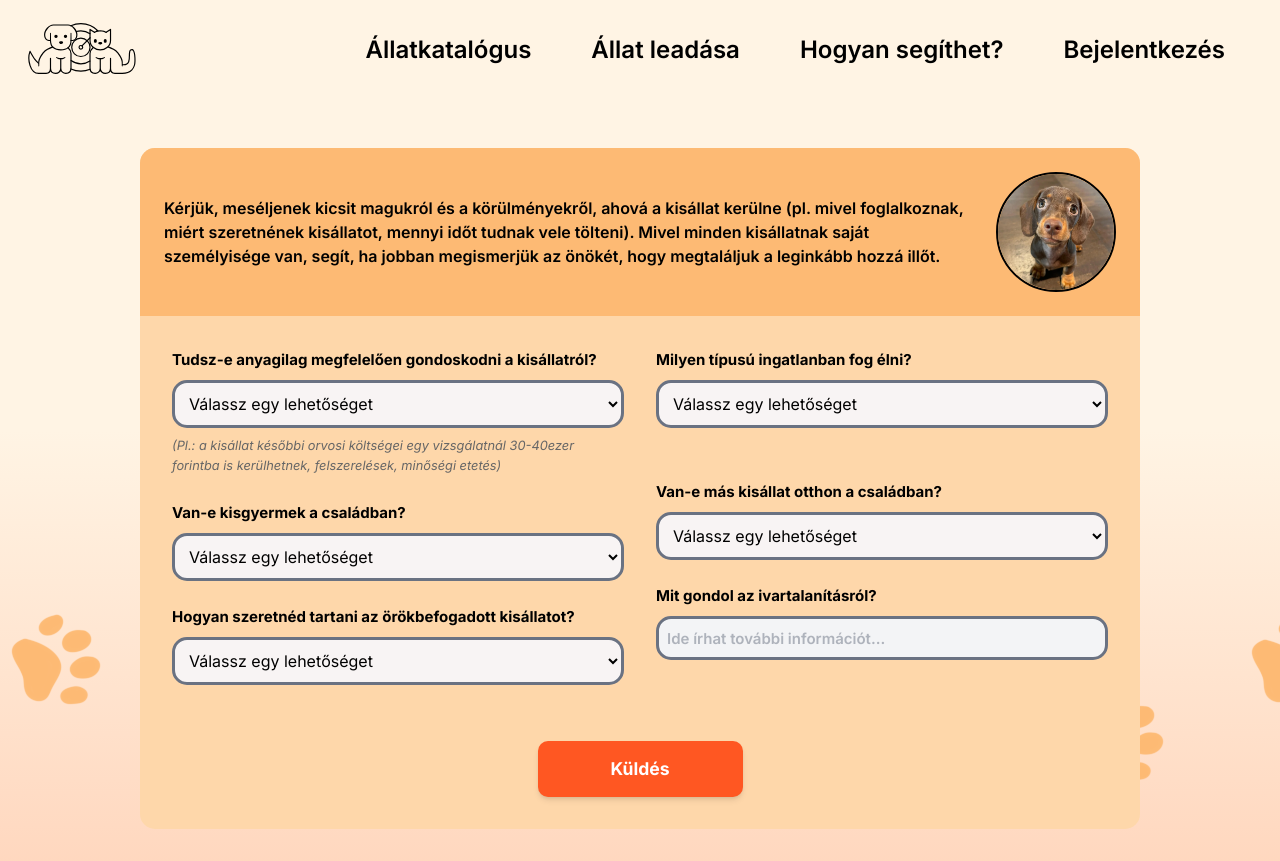
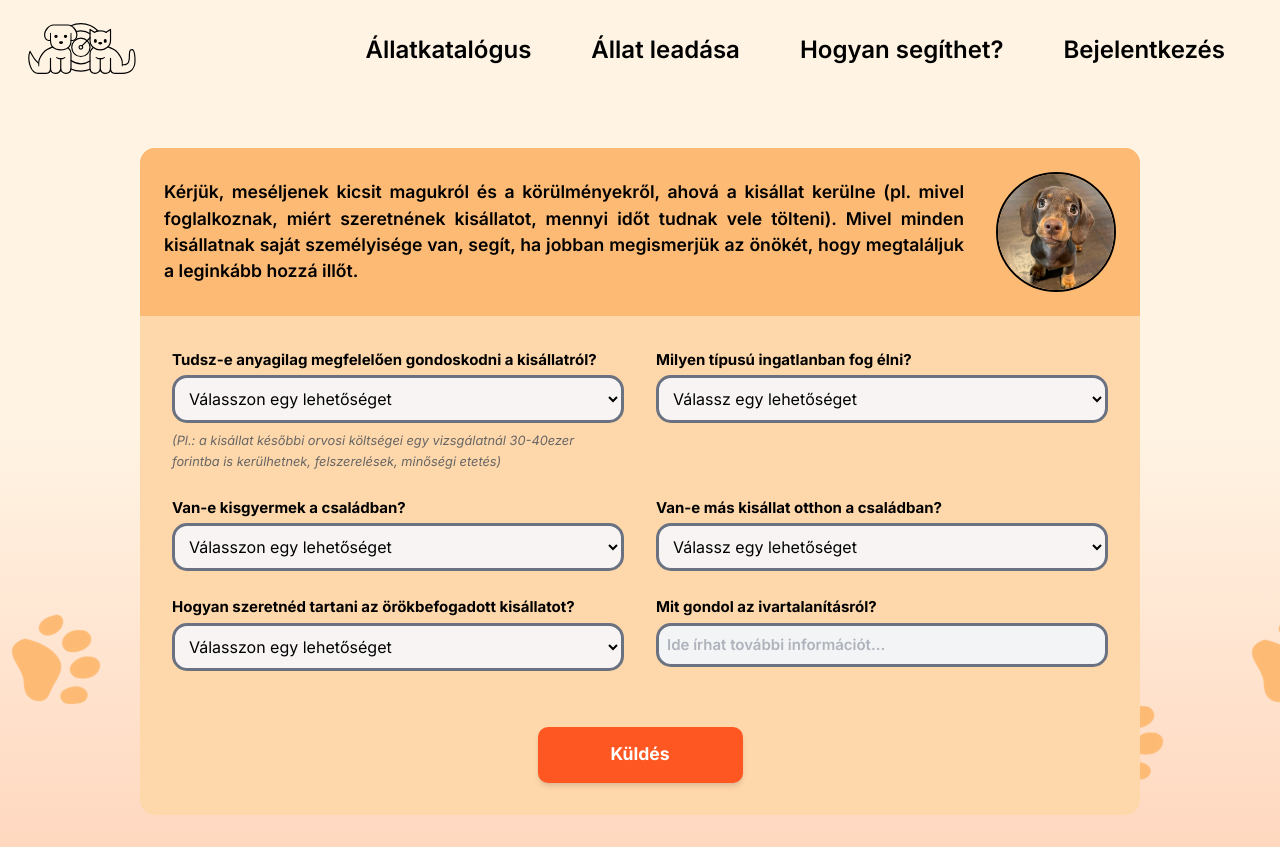
Before and after one commit to Szaszuge/menhely, a Vue app in the folder menhely/: page /petadoption in a window 1280 px wide. Built offline with nearby package versions, Linux system fonts and the light colour scheme.

Commit message:
SCRUM-70 Állat örökbefogadás design fix

```diff
--- a/menhely/src/views/PetAdoption.vue
+++ b/menhely/src/views/PetAdoption.vue
@@ -16,8 +16,8 @@ const textInput = ref('');
   <div class="form-container">
     <div class="form-title-container">
       <div class="title-content">
+        <img src="../assets/allatkep.png" alt="Állat kép" class="allatkep">
         <p>Kérjük, meséljenek kicsit magukról és a körülményekről, ahová a kisállat kerülne (pl. mivel foglalkoznak, miért szeretnének kisállatot, mennyi időt tudnak vele tölteni). Mivel minden kisállatnak saját személyisége van, segít, ha jobban megismerjük az önökét, hogy megtaláljuk a leginkább hozzá illőt.</p>
-        <img src="../assets/allatkep.png" alt="Állat kép" class="allatkep">
       </div>
     </div>
     <div class="form-content">
@@ -26,7 +26,7 @@ const textInput = ref('');
           <div class="input-group">
             <label for="select1">Tudsz-e anyagilag megfelelően gondoskodni a kisállatról?</label>
             <select id="select1" v-model="select1" class="custom-select">
-              <option value="" disabled selected>Válassz egy lehetőséget</option>
+              <option value="" disabled selected>Válasszon egy lehetőséget</option>
               <option value="option1">Igen</option>
               <option value="option2">Nem</option>
               <option value="option3">Jelenleg nem, de hamarosan képes leszek rá</option>
@@ -37,7 +37,7 @@ const textInput = ref('');
           <div class="input-group">
             <label for="select2">Van-e kisgyermek a családban?</label>
             <select id="select2" v-model="select2" class="custom-select">
-              <option value="" disabled selected>Válassz egy lehetőséget</option>
+              <option value="" disabled selected>Válasszon egy lehetőséget</option>
               <option value="option1">Igen</option>
               <option value="option2">Nem</option>
               <option value="option3">Várandós vagyok</option>
@@ -47,11 +47,10 @@ const textInput = ref('');
           <div class="input-group">
             <label for="select3">Hogyan szeretnéd tartani az örökbefogadott kisállatot?</label>
             <select id="select3" v-model="select3" class="custom-select">
-              <option value="" disabled selected>Válassz egy lehetőséget</option>
-              <option value="option1">Lehetőség 1</option>
-              <option value="option2">Lehetőség 2</option>
-              <option value="option3">Lehetőség 3</option>
-              <option value="option4">Lehetőség 4</option>
+              <option value="" disabled selected>Válasszon egy lehetőséget</option>
+              <option value="option1">Lakásban</option>
+              <option value="option2">Udvaron</option>
+              <option value="option3">Lakásban és udvaron egyaránt</option>
             </select>
           </div>
         </div>
@@ -61,20 +60,24 @@ const textInput = ref('');
             <label for="select4">Milyen típusú ingatlanban fog élni?</label>
             <select id="select4" v-model="select4" class="custom-select">
               <option value="" disabled selected>Válassz egy lehetőséget</option>
-              <option value="option1">Lehetőség 1</option>
-              <option value="option2">Lehetőség 2</option>
+              <option value="option1">Családi ház</option>
+              <option value="option5">Albérlet</option>
+              <option value="option3">Panel</option>
+              <option value="option2">Tanya</option>
+              <option value="option4">Kertesház</option>
             </select>
-            <p class="small-note invisible">&nbsp;</p>
+            <p id="notvisibletext" class="small-note">(Pl.: a kisállat későbbi orvosi költségei egy vizsgálatnál 30-40ezer forintba is kerülhetnek, felszerelések, minőségi etetés)</p>
           </div>
 
           <div class="input-group">
             <label for="select5">Van-e más kisállat otthon a családban?</label>
             <select id="select5" v-model="select5" class="custom-select">
               <option value="" disabled selected>Válassz egy lehetőséget</option>
-              <option value="option1">Lehetőség 1</option>
-              <option value="option2">Lehetőség 2</option>
-              <option value="option3">Lehetőség 3</option>
+              <option value="option1">Igen</option>
+              <option value="option2">Nem</option>
+              <option value="option3">Több állatot is szeretnék örökbefogadni</option>
             </select>
+
           </div>
 
           <div class="input-group">
@@ -119,14 +122,16 @@ const textInput = ref('');
   display: flex;
   align-items: center;
   gap: 2rem;
+  flex-direction: row-reverse;
 }
 
 .title-content p {
   flex: 1;
-  font-size: 1rem;
+  font-size: 1.1rem;
   line-height: 1.5;
-  text-align: left;
   font-weight: 600;
+  text-align: justify;
+  flex-direction: row-reverse;
 }
 
 .allatkep {
@@ -151,7 +156,7 @@ const textInput = ref('');
 label {
   display: block;
   font-weight: bold;
-  margin-bottom: 0.5rem;
+  margin-bottom: 0.2rem;
   text-align: left;
 }
 
@@ -166,7 +171,9 @@ label {
 .invisible {
   visibility: hidden;
 }
-
+#notvisibletext {
+  visibility: hidden;
+}
 .custom-select {
   width: 100%;
   padding: 10px;
```
